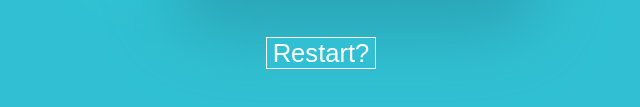
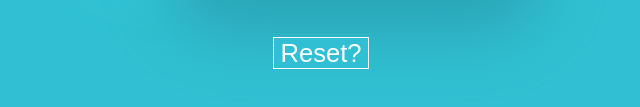
Before and after one commit to reiogo/odin_tic_tac_toe, a plain HTML site: page index.html in a window 1280 px wide. Both pictures are taken after typing "Sample", "Sample" into the empty fields and a click on the button "Start!". Shown: the part 591-698 px from the top of the page, 319-959 px from the left. Drawn offline with Linux system fonts and the light colour scheme.

Commit message:
Change restart button to reset

```diff
--- a/index.html
+++ b/index.html
@@ -13,7 +13,7 @@
       <div class = "turn">
       </div>
       <div class = "board"> board</div>
-      <button class = "restart">Restart?</button>
+      <button class = "restart">Reset?</button>
     </div>
     <div class = "name-container">
       <div class = "names">
```
